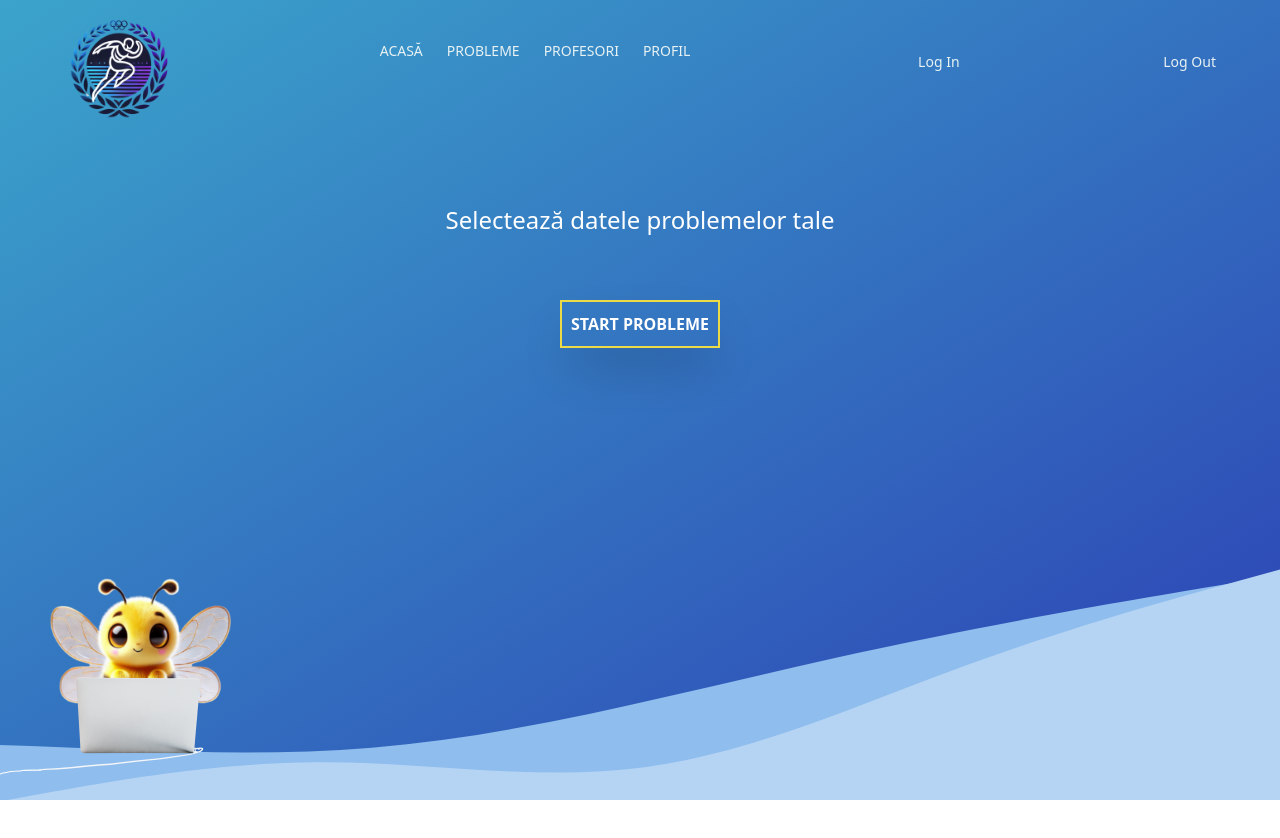
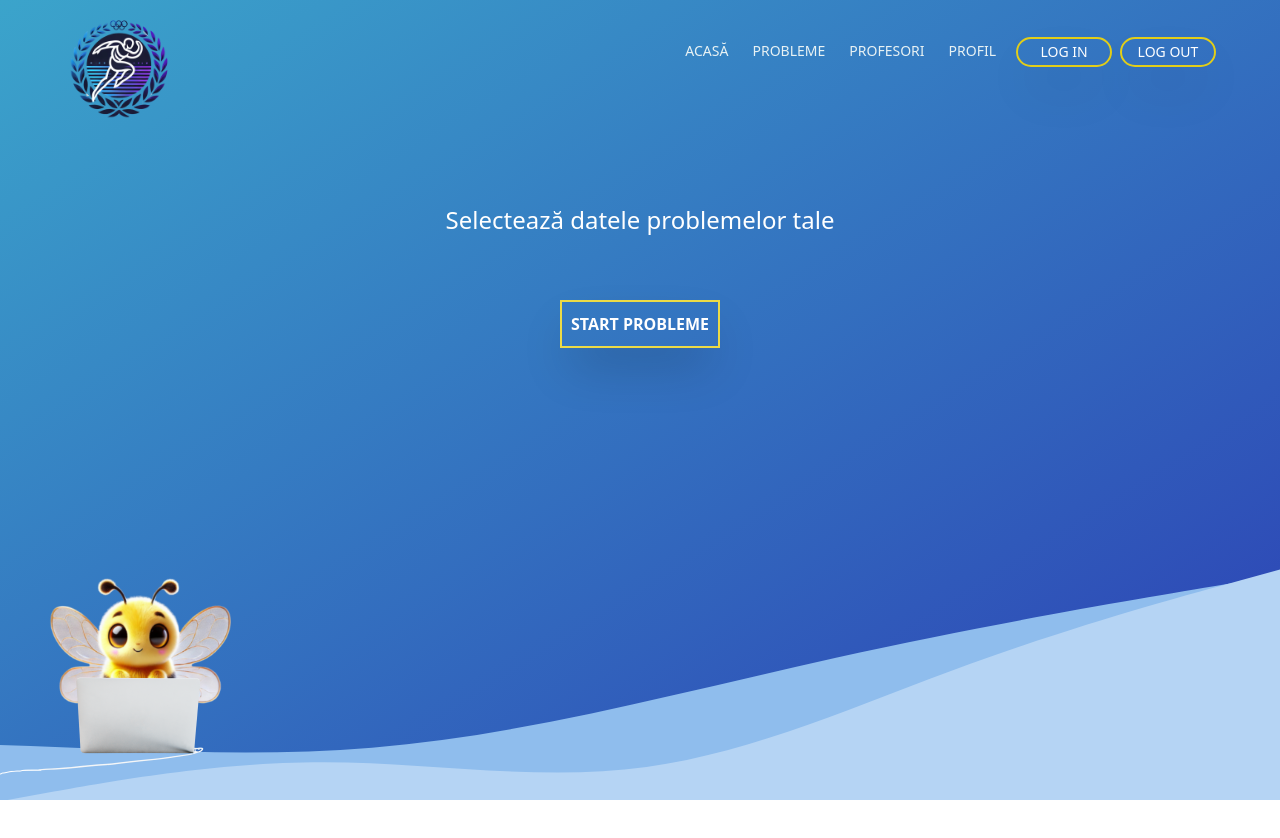
Before and after one commit to VeressIris/unihack2024, a React (Vite) app in the folder frontend/frontend/: page /select in a window 1280 px wide. Built offline with nearby package versions, Linux system fonts and the light colour scheme.

Commit message:
add login logout buttons to the navbar and create the circlebutton component

```diff
--- a/frontend/frontend/package.json
+++ b/frontend/frontend/package.json
@@ -10,6 +10,7 @@
     "preview": "vite preview"
   },
   "dependencies": {
+    "@auth0/auth0-react": "^2.2.4",
     "react": "^18.3.1",
     "react-dom": "^18.3.1",
     "react-native-linear-gradient": "^2.8.3",
--- /dev/null
+++ b/frontend/frontend/src/assets/components/circleButton.jsx
@@ -0,0 +1,16 @@
+import React from 'react';
+
+const CircleButton = ({ text, rounded = true }) => {
+  return (
+    <button
+      style={{ borderColor: 'hsl(54, 81%, 49%)' }}
+      className={`group relative flex h-[30px] w-24 items-center justify-center overflow-hidden text-white shadow-2xl transition-all border-2 border-solid bg-transparent before:absolute before:h-0 before:w-0 before:rounded-full before:bg-[hsl(54,81%,49%)] before:duration-500 before:ease-out hover:shadow-orange-600 hover:before:h-40 hover:before:w-40 ${
+        rounded ? 'rounded-full' : ''
+      }`}
+    >
+      <span className="relative z-10 text-white group-hover:text-black transition-colors duration-300">{text}</span>
+    </button>
+  );
+};
+
+export default CircleButton;
--- a/frontend/frontend/src/assets/components/loginButton.jsx
+++ b/frontend/frontend/src/assets/components/loginButton.jsx
@@ -1,10 +1,11 @@
 import React from "react";
 import { useAuth0 } from "@auth0/auth0-react";
+import CircleButton from "./circleButton";
 
 const LoginButton = () => {
   const { loginWithRedirect } = useAuth0();
 
-  return <button onClick={() => loginWithRedirect()}>Log In</button>;
+  return <CircleButton onClick={() => loginWithRedirect()} text="LOG IN" />;
 };
 
 export default LoginButton;
--- a/frontend/frontend/src/assets/components/logoutButton.jsx
+++ b/frontend/frontend/src/assets/components/logoutButton.jsx
@@ -1,17 +1,17 @@
 import React from "react";
 import { useAuth0 } from "@auth0/auth0-react";
+import CircleButton from "./circleButton";
 
 const LogoutButton = () => {
   const { logout } = useAuth0();
 
   return (
-    <button
+    <CircleButton
       onClick={() =>
         logout({ logoutParams: { returnTo: window.location.origin } })
       }
-    >
-      Log Out
-    </button>
+      text="LOG OUT"
+    />
   );
 };
 
--- a/frontend/frontend/src/assets/components/nav.jsx
+++ b/frontend/frontend/src/assets/components/nav.jsx
@@ -8,12 +8,13 @@ import { useAuth0 } from "@auth0/auth0-react";
 const Nav = () => {
   const { user, isAuthenticated, isLoading } = useAuth0();
   console.log(isAuthenticated, user);
+
   return (
     <div className="w-[90%] mx-auto flex items-center justify-between p-0 lg:flex-row text-[#E8F2F4] text-sm">
       <div className="mt-[12px]">
         <img src={logo} alt="Logo" className="h-28 w-auto" />
       </div>
-      <div className="text-sm flex mr-6 space-x-6 mt-[-20px] font-medium">
+      <div className="text-sm flex space-x-6 font-medium ml-auto mr-4 mt-[-20px]">
         <Link to="/" className="hover-underline">
           ACASĂ
         </Link>
@@ -27,8 +28,10 @@ const Nav = () => {
           PROFIL
         </Link>
       </div>
-      <LoginButton />
-      <LogoutButton />
+      <div className="flex space-x-2 -mt-5 ml-1">
+        <LoginButton />
+        <LogoutButton />
+      </div>
     </div>
   );
 };
--- a/frontend/frontend/src/index.css
+++ b/frontend/frontend/src/index.css
@@ -73,3 +73,8 @@
   animation: typewriter 6s steps(40, end) infinite, blink 0.75s step-end infinite;
   width: 0;
 }
+
+
+.circle-button:hover {
+  background-color: hsl(54, 81%, 40%);
+}
--- a/frontend/frontend/src/pages/Select.jsx
+++ b/frontend/frontend/src/pages/Select.jsx
@@ -24,11 +24,11 @@ const Select = () => {
       let nextInterval;
 
       if (images[index] === bee && images[(index + 1) % images.length] === beehcy) {
-        nextInterval = 4000; // 20 seconds between bee and beehcy
+        nextInterval = 3000; // 20 seconds between bee and beehcy
       } else if (images[index] === beehcy && images[(index + 1) % images.length] === beecy) {
         nextInterval = 50; // 0.5 seconds between beehcy and beecy
       } else if (images[index] === beecy && images[(index + 1) % images.length] === bee) {
-        nextInterval = 50; // 0.5 seconds between beecy and bee
+        nextInterval = 40; // 0.5 seconds between beecy and bee
       }
 
       clearInterval(interval); // Clear the previous interval
```
Also changed, not shown: 1 other file (tests, documents, lock files or other folders).
